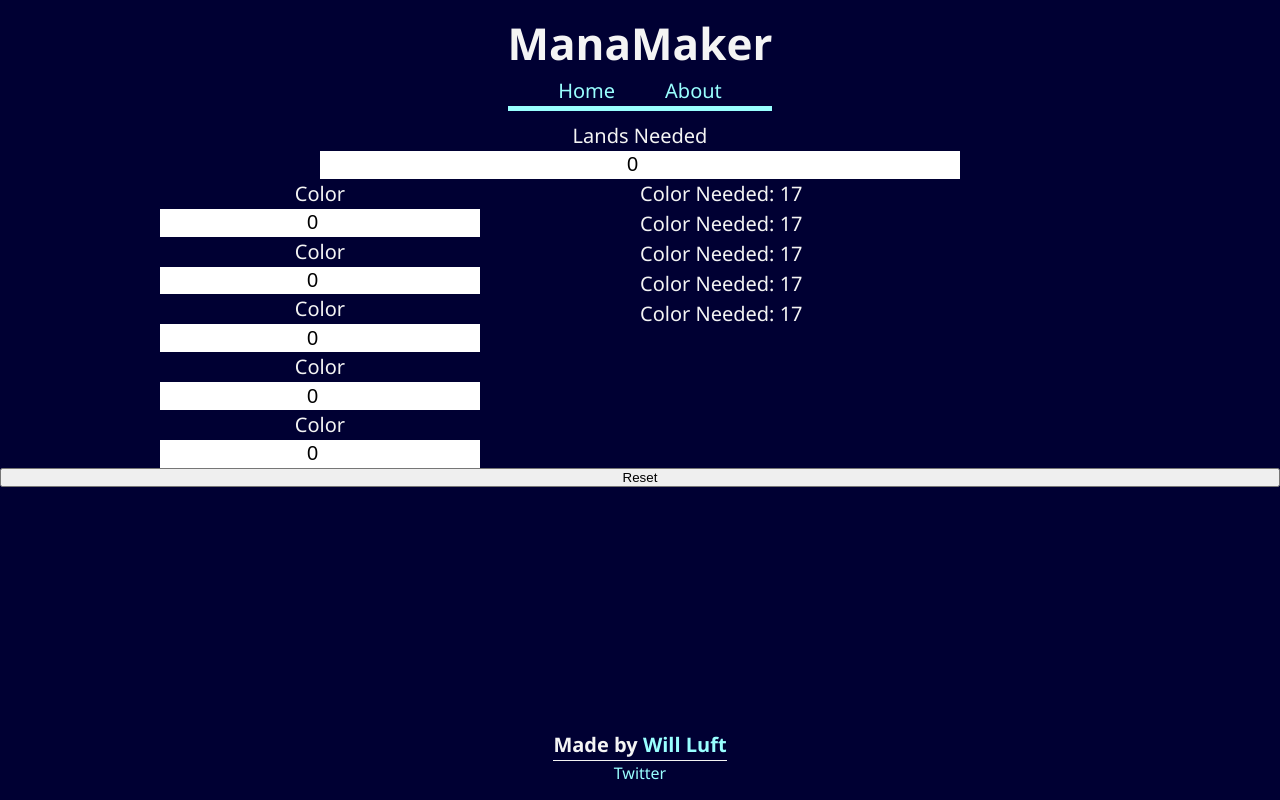
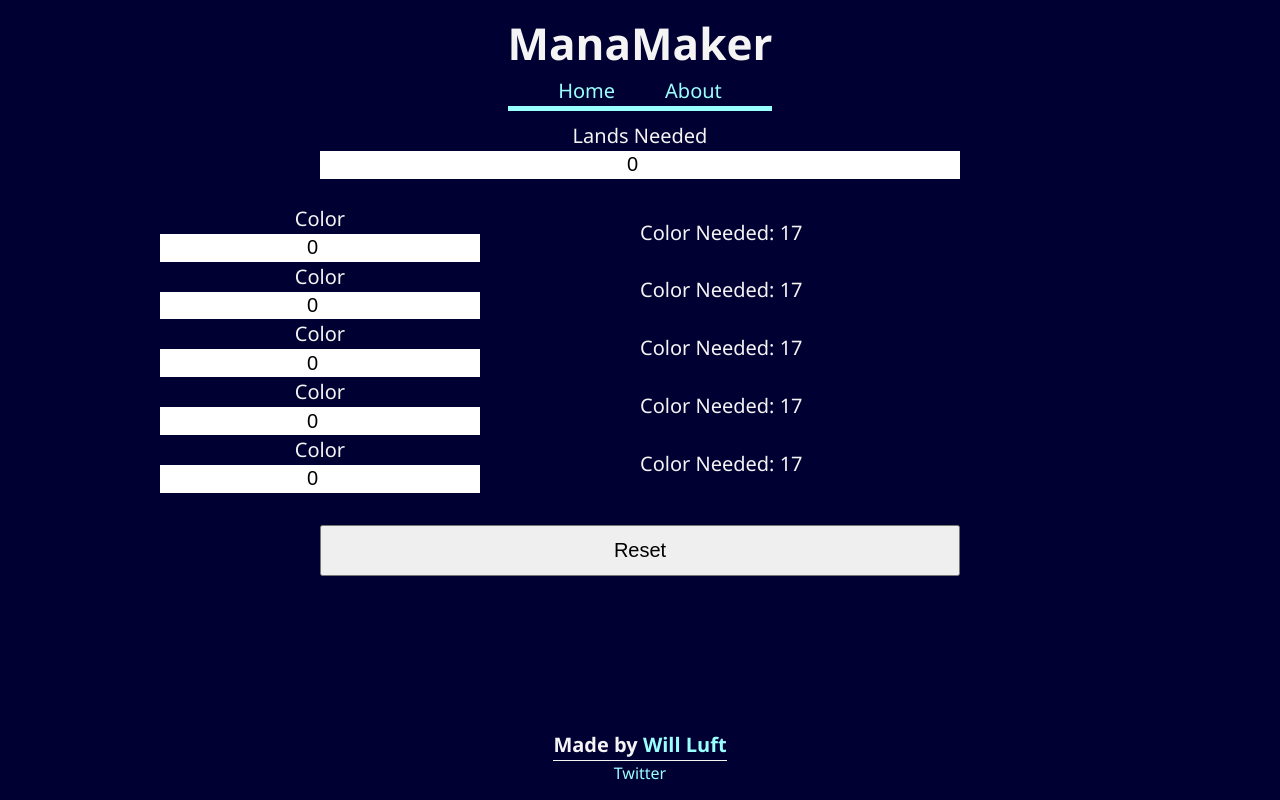
Before and after one commit to wdluft/manamaker-version-2, a React app: page / in a window 1280 px wide. Built offline with nearby package versions, Linux system fonts and the light colour scheme.

Commit message:
Increased button size

```diff
--- a/src/components/calculator/Calculator.js
+++ b/src/components/calculator/Calculator.js
@@ -26,5 +26,9 @@ const StyledCalculator = styled.section`
 
   button {
     grid-column: 1/3;
+    margin: 2rem auto 0;
+    width: 50%;
+    padding: 0.75rem;
+    font-size: 1.25rem;
   }
 `;
--- a/src/components/calculator/LandTypes.js
+++ b/src/components/calculator/LandTypes.js
@@ -1,16 +1,24 @@
 import React from 'react'
 import LandType from './LandType'
+import styled from 'styled-components';
 
 const LandTypes = () => {
   return (
-    <div>
+    <StyledLands>
       <LandType />
       <LandType />
       <LandType />
       <LandType />
       <LandType />
-    </div>
+    </StyledLands>
   )
 }
 
 export default LandTypes
+
+const StyledLands = styled.div`
+  display: flex;
+  flex-direction: column;
+  justify-content: space-around;
+  align-content: center;
+`;
--- a/src/components/calculator/ManaInput.js
+++ b/src/components/calculator/ManaInput.js
@@ -7,7 +7,7 @@ const ManaInput = () => {
   return (
     <StyledManaInput>
       <Label htmlFor="color">Color</Label>
-      <Input type="number" name="color" id="color" min="0" value="0" />
+      <Input type="number" name="color" id="color" min="0" value="0" step='1' max='150' />
     </StyledManaInput>
   )
 }
--- a/src/components/calculator/TotalLandsNeeded.js
+++ b/src/components/calculator/TotalLandsNeeded.js
@@ -7,7 +7,7 @@ const TotalLandsNeeded = () => {
   return (
     <StyledDiv>
       <Label htmlFor="landsNeeded">Lands Needed</Label>
-      <Input type="number" name="landsNeeded" id="landsNeeded" min="0" value="0" />
+      <Input type="number" name="landsNeeded" id="landsNeeded" min="0" max='100' value="0" step='1' />
     </StyledDiv>
   )
 }
@@ -20,4 +20,5 @@ const StyledDiv = styled.div`
   display: flex;
   flex-direction: column;
   align-items: center;
+  margin-bottom: 25px;
 `;
```
